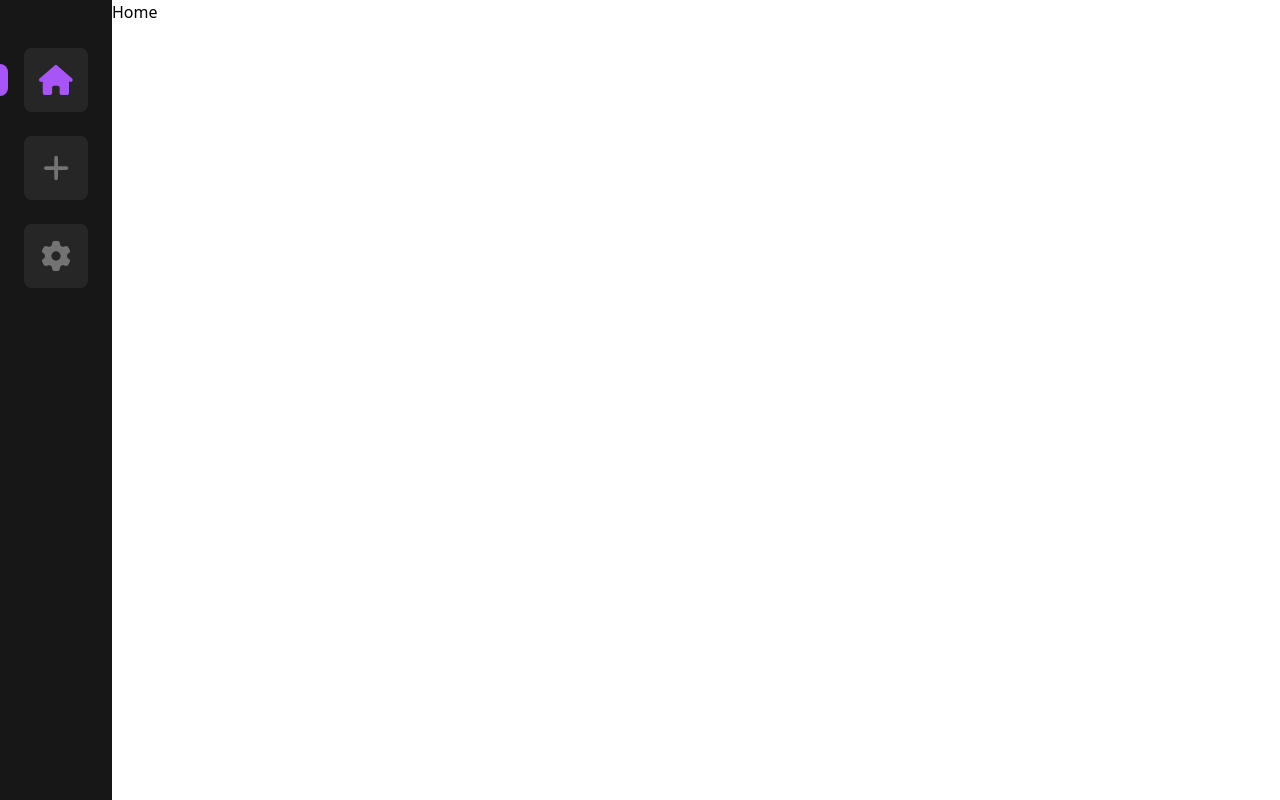
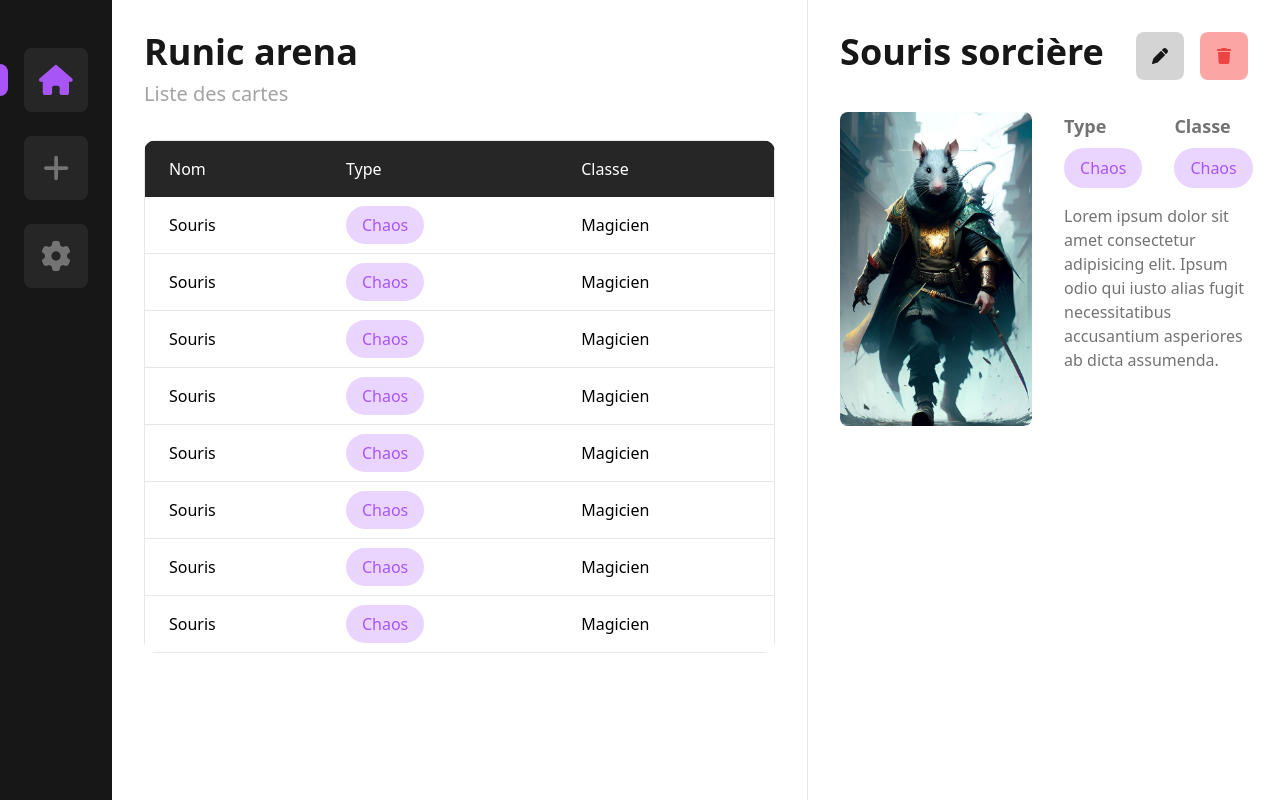
Before and after one commit to Julienog3/runic-arena, a Vue app: page / in a window 1280 px wide. Built offline with nearby package versions, Linux system fonts and the light colour scheme.

Commit message:
Adding table and card details

```diff
--- /dev/null
+++ b/src/components/AppChip.vue
@@ -0,0 +1,5 @@
+<template>
+  <span class=" bg-purple-200 text-purple-500 px-4 py-2 rounded-full max-w-min">
+    <slot></slot>
+  </span>
+</template>
--- a/src/components/AppNavbar.vue
+++ b/src/components/AppNavbar.vue
@@ -2,7 +2,7 @@
 import { useRoute } from 'vue-router'
 
 import NavButton from './NavButton.vue'
-import { computed, onUpdated, reactive, watch } from 'vue'
+import { computed, reactive, watch } from 'vue'
 
 export default {
   components: {
--- /dev/null
+++ b/src/components/CardDetails.vue
@@ -0,0 +1,42 @@
+<script setup lang="ts">
+  import AppChip from '@/components/AppChip.vue'
+</script>
+
+<template>
+  <aside class="w-4/6 border-l p-8">
+    <div class="flex justify-between mb-8">
+      <h3 class="font-bold text-4xl text-neutral-900">Souris sorcière</h3>
+      <div class="flex gap-4">
+        <button class="w-12 h-12 rounded-lg bg-neutral-300">
+          <font-awesome-icon class="text-neutral-900" icon="fa-solid fa-pen" />
+        </button>
+        <button class="w-12 h-12 rounded-lg bg-red-300">
+          <font-awesome-icon class="text-red-500" icon="fa-solid fa-trash" />
+        </button>
+      </div>
+    </div>
+
+    <div class="flex gap-8">
+      <img
+        class="w-48 rounded-lg"
+        src="@/assets/sample-card.jpg"
+        alt=""
+      >
+      <div class="flex flex-col gap-4">
+        <div class="flex gap-8">
+          <div class="flex flex-col gap-2">
+            <h4 class="text-lg font-semibold text-neutral-500">Type</h4>
+            <AppChip>Chaos</AppChip>
+          </div>
+          <div class="flex flex-col gap-2">
+            <h4 class="text-lg font-semibold text-neutral-500">Classe</h4>
+            <AppChip>Chaos</AppChip>
+          </div>
+        </div>
+        <p class=" text-neutral-500">
+          Lorem ipsum dolor sit amet consectetur adipisicing elit. Ipsum odio qui iusto alias fugit necessitatibus accusantium asperiores ab dicta assumenda.
+        </p>
+      </div>
+    </div>
+  </aside>
+</template>
--- /dev/null
+++ b/src/components/CardsTable.vue
@@ -0,0 +1,87 @@
+
+<script lang="ts">
+  import AppChip from '@/components/AppChip.vue'
+
+  export default {
+    components: {
+      AppChip
+    },
+    setup() {
+      const cards = [
+        {
+          name: 'Souris',
+          type: 'Chaos',
+          class: 'Magicien'
+        },
+        {
+          name: 'Souris',
+          type: 'Chaos',
+          class: 'Magicien'
+        },
+        {
+          name: 'Souris',
+          type: 'Chaos',
+          class: 'Magicien'
+        },
+        {
+          name: 'Souris',
+          type: 'Chaos',
+          class: 'Magicien'
+        },
+        {
+          name: 'Souris',
+          type: 'Chaos',
+          class: 'Magicien'
+        },
+        {
+          name: 'Souris',
+          type: 'Chaos',
+          class: 'Magicien'
+        },
+        {
+          name: 'Souris',
+          type: 'Chaos',
+          class: 'Magicien'
+        },
+        {
+          name: 'Souris',
+          type: 'Chaos',
+          class: 'Magicien'
+        }
+      ]
+
+      return { cards }
+    }
+  }
+</script>
+
+<template>
+  <div class="relative overflow-hidden rounded-xl">
+    <table class="text-left w-full border">
+      <thead class="bg-neutral-800">
+        <tr class="text-white ">
+          <th scope="col" class="px-6 py-4 font-normal">Nom</th>
+          <th scope="col" class="px-6 py-4 font-normal">Type</th>
+          <th scope="col" class="px-6 py-4 font-normal">Classe</th>
+        </tr>
+      </thead>
+      <tbody class="">
+        <tr
+          v-for="(card, index) in cards"
+          :key="index"
+          class="border-b"
+        >
+          <td scope="col" class="px-6 py-4">{{ card.name }}</td>
+          <td scope="col" class="px-6 py-4">
+            <AppChip>{{ card.type }}</AppChip>
+          </td>
+          <td scope="col" class="px-6 py-4">{{ card.class }}</td>
+        </tr>
+      </tbody>
+    </table>
+  </div>
+</template>
+
+
+<style>
+</style>
--- a/src/main.ts
+++ b/src/main.ts
@@ -2,11 +2,8 @@ import { createApp } from 'vue'
 import { createPinia } from 'pinia'
 import { library } from '@fortawesome/fontawesome-svg-core'
 
-import { faHouse, faPlus, faGear } from '@fortawesome/free-solid-svg-icons'
+import { faHouse, faPlus, faGear, faPen, faTrash } from '@fortawesome/free-solid-svg-icons'
 import { FontAwesomeIcon } from '@fortawesome/vue-fontawesome'
-
-
-
 
 import App from './App.vue'
 import router from './router'
@@ -17,6 +14,8 @@ import './assets/main.css'
 library.add(faHouse)
 library.add(faPlus)
 library.add(faGear)
+library.add(faPen)
+library.add(faTrash)
 
 createApp(App)
   .use(createPinia())
--- a/src/views/HomeView.vue
+++ b/src/views/HomeView.vue
@@ -1,5 +1,16 @@
-<script setup lang="ts"></script>
+<script setup lang="ts">
+import CardsTable from '@/components/CardsTable.vue';
+import CardDetails from '@/components/CardDetails.vue';
+
+</script>
 
 <template>
-  <main>Home</main>
+  <main class="w-full flex">
+    <div class="flex flex-col gap-2 p-8  w-full">
+      <h1 class="font-bold text-4xl text-neutral-900">Runic arena</h1>
+      <h2 class="text-xl text-neutral-400 mb-6">Liste des cartes</h2>
+      <CardsTable />
+    </div>
+    <CardDetails />
+  </main>
 </template>
```
Also changed, not shown: src/assets/sample-card.jpg (added).
